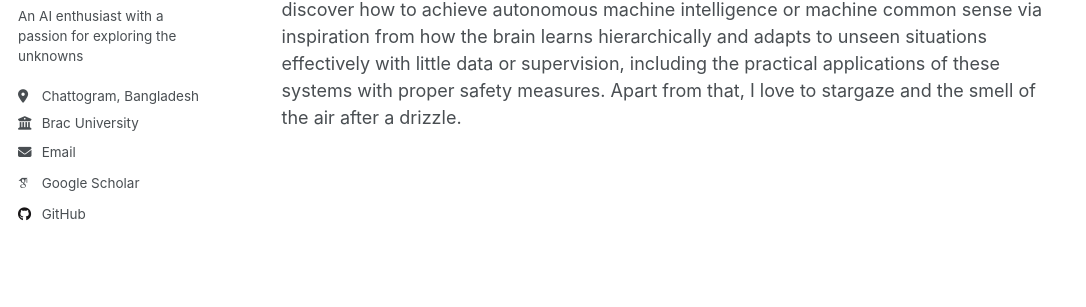
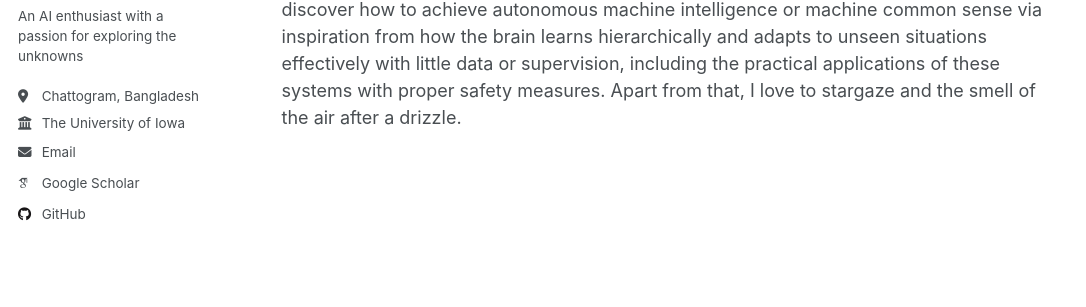
Before and after one commit to joy-datta/joy-datta.github.io, a Jekyll site: the page built from _pages/about.md, in a window 1280 px wide. Shown: the part 307-614 px from the top of the page, without its empty margins (0-1086 px from the left). Built offline with Jekyll 4.4.1, drawn with Linux system fonts in a browser that asks for light colours; some web fonts are replaced.

Commit message:
Update _config.yml

```diff
--- a/_config.yml
+++ b/_config.yml
@@ -27,9 +27,9 @@
   pronouns         : # example: "she/her"
   bio              : "An AI enthusiast with a passion for exploring the unknowns"
   location         : "Chattogram, Bangladesh"
-  employer         : "Brac University"
+  employer         : "The University of Iowa"
   uri              : # URL
-  email            : "joy.datta@g.bracu.ac.bd"
+  email            : "joy-datta@uiowa.edu"
 
   # Academic websites
   arxiv            : # URL - Update with the correct link to your profile
```
